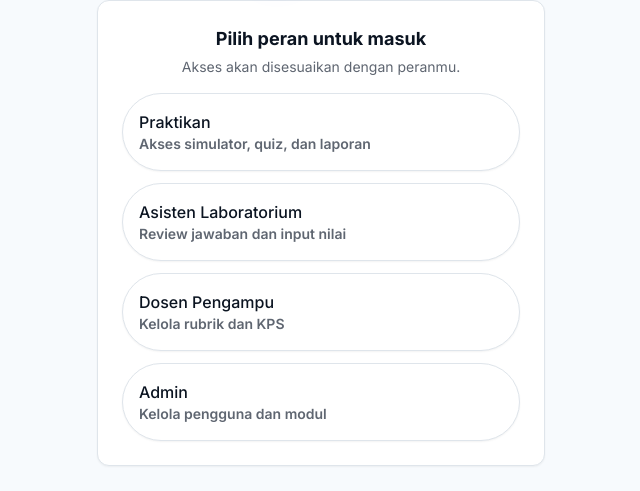
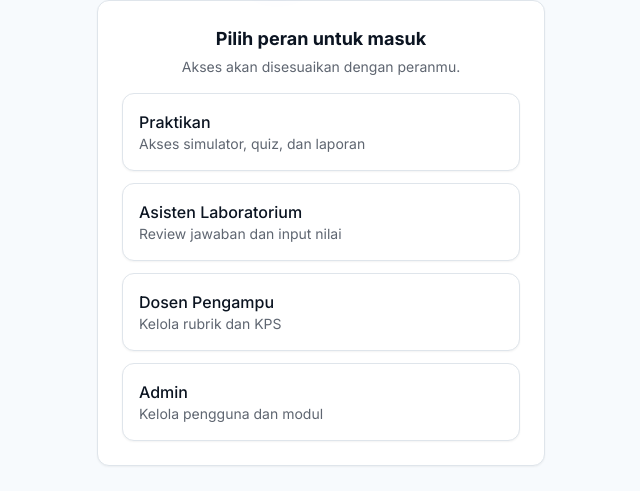
Before and after one commit to kemal-faza/phyxis, a Next.js app: page /login in a window 1280 px wide. Shown: the part 203-694 px from the top of the page, without its empty margins (319-959 px from the left). Built offline with nearby package versions, Linux system fonts and the light colour scheme.

Commit message:
fix: role cards as clickable cards with own behaviour, not button

```diff
--- a/features/auth/components/RoleSwitcher.tsx
+++ b/features/auth/components/RoleSwitcher.tsx
@@ -1,7 +1,6 @@
 'use client'
 
 import { useRouter } from 'next/navigation'
-import { Button } from '@/components/ui/Button'
 import { Card } from '@/components/ui/Card'
 import { ROLES } from '@/features/auth/data/roles'
 import { useAuthStore } from '@/features/auth/stores/authStore'
@@ -18,17 +17,17 @@ export function RoleSwitcher() {
   return (
     <div className="grid gap-3">
       {ROLES.map((role) => (
-        <Card key={role.value} className="overflow-hidden rounded-full p-0">
-          <Button
-            variant="ghost"
-            className="h-auto w-full justify-start p-4 text-left"
+        <Card
+          key={role.value}
+          className="cursor-pointer p-4 transition duration-150 hover:bg-surface active:scale-[0.98]"
           onClick={() => handleSelect(role.value)}
+          role="button"
+          tabIndex={0}
         >
           <div>
             <div className="font-medium text-foreground">{role.label}</div>
             <div className="text-sm text-muted">{role.description}</div>
           </div>
-          </Button>
         </Card>
       ))}
     </div>
```
Lines whose indentation alone changed are shown as unchanged.
